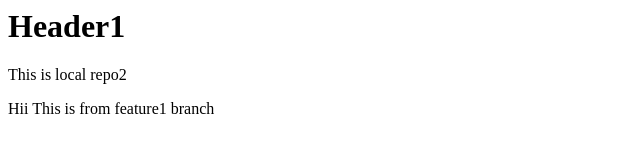
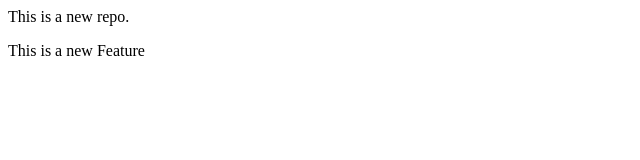
Before and after one commit to sandeepmohanty176/LocalRepo2, a plain HTML site: page index.html in a window 1280 px wide. Shown: the whole page, without its empty margins (0-640 px from the left). Drawn offline with Linux system fonts and the light colour scheme.

Commit message:
add new feature

```diff
--- a/index.html
+++ b/index.html
@@ -1,3 +1,2 @@
-<H1>Header1</H1>
-<p>This is local repo2</p>
-<p>Hii This is from feature1 branch</p>
+<p>This is a new repo.</p>
+<p>This is a new Feature</p>
```
